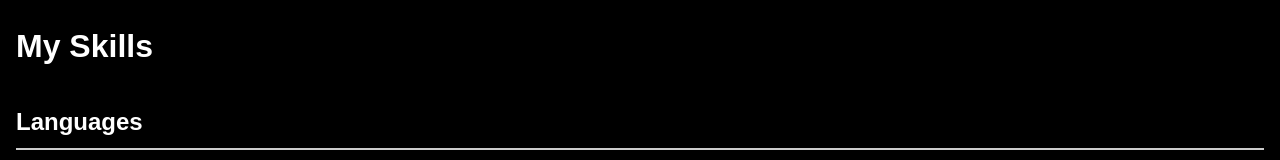
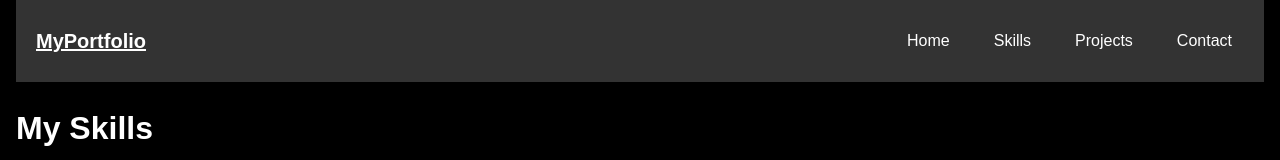
Before and after one commit to 12Arsh34/12arsh34.github.io, a plain HTML site: page skills.html in a window 1280 px wide. Shown: the top 160 px of the page. Drawn offline with Linux system fonts and the light colour scheme; grey boxes are pictures that could not be loaded.

Commit message:
skills.html

```diff
--- a/skills.html
+++ b/skills.html
@@ -7,7 +7,8 @@
   <link rel="stylesheet" href="style.css">
 </head>
 <body>
-
+<script src="script.js"></script>
+<my-header></my-header>
 <h1 style="color:white">My Skills</h1>
 
 <!-- Languages -->
@@ -73,7 +74,7 @@ x
     <span>Team Management</span>
   </div>
 </div>
-<script src="script.js"></script>
+
 
 </body>
 </html>
```
